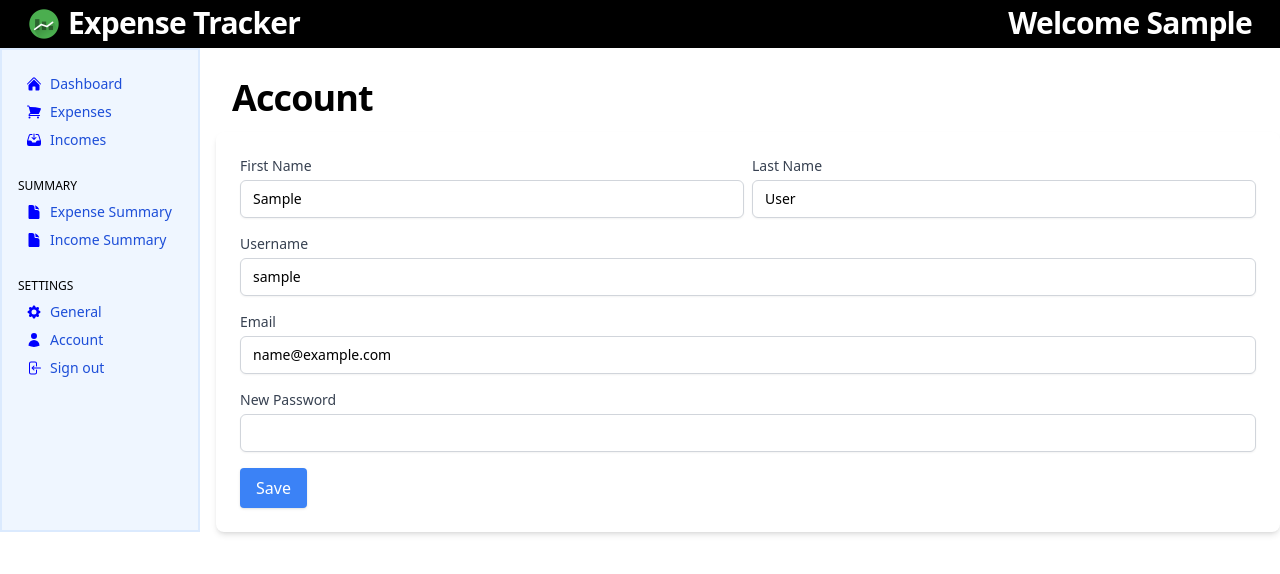
After one commit to JunaidSalim/ExpenseTracker, a Django app: page /auth/profile/ in a window 1280 px wide. The commit adds this page. Shown: the top 574 px of the page. Run offline with Django 5.2, Linux system fonts and the light colour scheme; the visitor is signed in with stand-in values (Sample User, id 1); data comes from the database, SQL or seed files in the repository; some libraries are stand-ins or nearby versions.

Commit message:
edit profle functionality

```diff
--- a/authentication/urls.py
+++ b/authentication/urls.py
@@ -6,6 +6,7 @@ urlpatterns = [
     path('register/',views.RegisterationView.as_view() ,name='register'),
     path('login/',views.LoginView.as_view() ,name='login'),
     path('logout/',views.LogoutView.as_view() ,name='logout'),
+    path('profile/',views.ProfileView.as_view() ,name='profile'),
     path('username-validation/',csrf_exempt(views.UsernameValidationView.as_view()) ,name='username-validation'),
     path('email-validation/',csrf_exempt(views.EmailValidationView.as_view()) ,name='email-validation'),
 ]
--- a/authentication/views.py
+++ b/authentication/views.py
@@ -6,6 +6,7 @@ from django.contrib.auth.models import User
 from validate_email import validate_email
 from django.contrib import messages
 from django.contrib.auth import authenticate, login, logout
+from django.contrib.auth.mixins import LoginRequiredMixin
 
 # Create your views here.
 class UsernameValidationView(View):
@@ -82,3 +83,37 @@ class LogoutView(View):
         logout(request)
         messages.success(request,'You have been logged out')
         return redirect('login')
+
+
+class ProfileView(LoginRequiredMixin, View):
+    login_url = 'login'
+
+    def get(self, request):
+        user_id = request.user.id
+        user = User.objects.get(id=user_id)
+
+        context = {
+            "user" : user
+        }
+        return render(request, 'authentication/profile.html',context)
+
+    def post(self, request):
+        first_name = request.POST['first_name']
+        last_name = request.POST['last_name']
+        password = request.POST['password']
+
+        user = User.objects.get(id=request.user.id)
+
+        user.first_name = first_name
+        user.last_name = last_name
+
+        if password:
+            if len(password)<6:
+                messages.error(request,"Password Should be atleast 6 characters")
+                return redirect('profile')
+            else:
+                user.set_password(password)
+
+        user.save()
+        messages.success(request,"Changes Saved Successfully")
+        return redirect('profile')
--- /dev/null
+++ b/templates/authentication/profile.html
@@ -0,0 +1,46 @@
+{% extends 'base.html' %}
+{% block content %}
+
+<div class="container mx-auto mt-8">
+    <div class="flex justify-between items-center mb-4 mx-4">
+        <h1 class="text-4xl font-extrabold leading-none tracking-tight text-black  dark:text-white">Account</h1>
+    </div>
+
+    <div class="bg-white shadow-md rounded-lg p-6">
+        <form action="{% url 'profile' %}" method="post">
+            {% csrf_token %}
+            <div class="mb-4 flex gap-2">
+                <div class="w-[50%]">
+                    <label for="first_name" class="block text-sm font-medium text-gray-700">First Name</label>
+                    <input type="text" name="first_name" id="first_name" value="{{ user.first_name }}"
+                        class="mt-1 block w-full px-3 py-2 border border-gray-300 rounded-md text-sm shadow-sm placeholder-gray-400 focus:outline-none focus:ring-blue-500 focus:border-blue-500" />
+                </div>
+                <div class="w-[50%]">
+                    <label for="last_name" class="block text-sm font-medium text-gray-700">Last Name</label>
+                    <input type="text" name="last_name" id="last_name" value="{{ user.last_name }}"
+                        class="mt-1 block w-full px-3 py-2 border border-gray-300 rounded-md text-sm shadow-sm placeholder-gray-400 focus:outline-none focus:ring-blue-500 focus:border-blue-500" />
+                </div>
+            </div>
+            <div class="mb-4">
+                <label for="username" class="block text-sm font-medium text-gray-700">Username</label>
+                <input required type="text" disabled name="username" id="username" value="{{ user.username }}"
+                    class="mt-1 block w-full px-3 py-2 border border-gray-300 rounded-md text-sm shadow-sm placeholder-gray-400 focus:outline-none focus:ring-blue-500 focus:border-blue-500" />
+            </div>
+            <div class="mb-4">
+                <label for="email" class="block text-sm font-medium text-gray-700">Email</label>
+                <input required type="text" disabled name="email" id="email" value="{{ user.email }}"
+                    class="mt-1 block w-full px-3 py-2 border border-gray-300 rounded-md text-sm shadow-sm placeholder-gray-400 focus:outline-none focus:ring-blue-500 focus:border-blue-500" />
+            </div>
+            <div class="mb-4">
+                <label for="password" class="block text-sm font-medium text-gray-700">New Password</label>
+                <input type="text" name="password" id="password"
+                    class="mt-1 block w-full px-3 py-2 border border-gray-300 rounded-md text-sm shadow-sm placeholder-gray-400 focus:outline-none focus:ring-blue-500 focus:border-blue-500" />
+            </div>
+
+            <input type="submit" value="Save"
+                class="bg-blue-500 text-white px-4 py-2 rounded shadow hover:bg-blue-600 focus:outline-none focus:ring-2 focus:ring-blue-500 focus:ring-opacity-50" />
+        </form>
+    </div>
+</div>
+
+{% endblock %}
--- a/templates/base.html
+++ b/templates/base.html
@@ -26,8 +26,9 @@
         <h1 class="text-3xl font-extrabold leading-none tracking-tight text-white  dark:text-white">Expense Tracker</h1>
       </div>
     </div>
-    <h2 class="mr-5 text-3xl font-extrabold leading-none tracking-tight text-white  dark:text-white">Welcome
-      {{request.user.username}}</h2>
+    <h2 class="mr-5 text-3xl font-extrabold leading-none tracking-tight text-white  dark:text-white">Welcome {% if user.first_name %}{{request.user.first_name}}
+      {% else %}
+      {{request.user.username}}{% endif %}</h2>
   </header>
 
   {% include "components/messages.html" %}
--- a/templates/components/sidebar.html
+++ b/templates/components/sidebar.html
@@ -111,7 +111,7 @@
 
           </div>
           <div class="text-sm">
-            <a href="{% url 'home' %}">Account</a>
+            <a href="{% url 'profile' %}">Account</a>
           </div>
       </div>
       <div class="flex gap-2 items-center m-2 text-blue-700">
```
Also changed, not shown: theme/static/css/dist/styles.css (+142 -1 lines).
